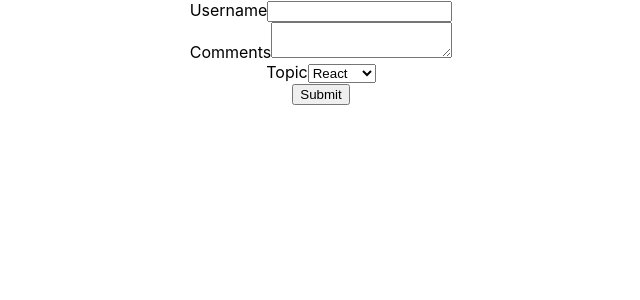
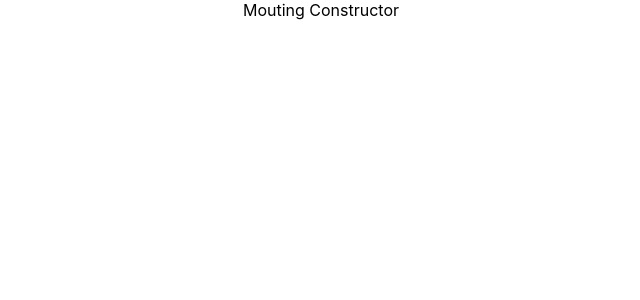
Before and after one commit to SnehaVarshney11/ReactJS, a React (Create React App) app in the folder hello-world/: page / in a window 1280 px wide. Shown: the top 300 px of the page, without its empty margins (319-959 px from the left). Built offline with nearby package versions, Linux system fonts and the light colour scheme.

Commit message:
About Mouting LifeCycle

```diff
--- a/hello-world/src/App.js
+++ b/hello-world/src/App.js
@@ -17,12 +17,14 @@ import Inline from './components/Inline';
 import './appStyle.css';
 import styles from './appStyle.module.css'
 import Form from './components/Form';
+import Mounting from './components/Mounting';
 
 function App() {
   //This is JSX version to write react code
   return (
     <div className="App">
-      <Form />
+      <Mounting />
+      {/* <Form /> */}
       {/* <h1 className='error'>Error</h1>
       <h1 className={styles.success}>Success</h1> */}
       {/* <Stylesheet primary={true}/> */}
--- /dev/null
+++ b/hello-world/src/components/Mounting.js
@@ -0,0 +1,36 @@
+import React, { Component } from 'react'
+
+class Mounting extends Component {
+    //STEP-1
+    constructor(props) {
+      super(props)
+
+      this.state = {
+         name: 'Sneha'
+      }
+      console.log('Mounting Constructor')
+    }
+
+    //STEP-2
+    static getDerivedStateFromProps(props, state) {
+      console.log('Mounting getDerivedStateFromProps')
+      return null
+    }
+
+    //STEP-4
+    componentDidMount() {
+      console.log('Mouting componentDidMount')
+    }
+
+    //STEP-3
+    render() {
+      console.log('Mounting render')
+      return (
+        <div>
+          Mouting Constructor
+        </div>
+      )
+    }
+}
+
+export default Mounting
```
Also changed, not shown: 1 other file (tests, documents, lock files or other folders).
